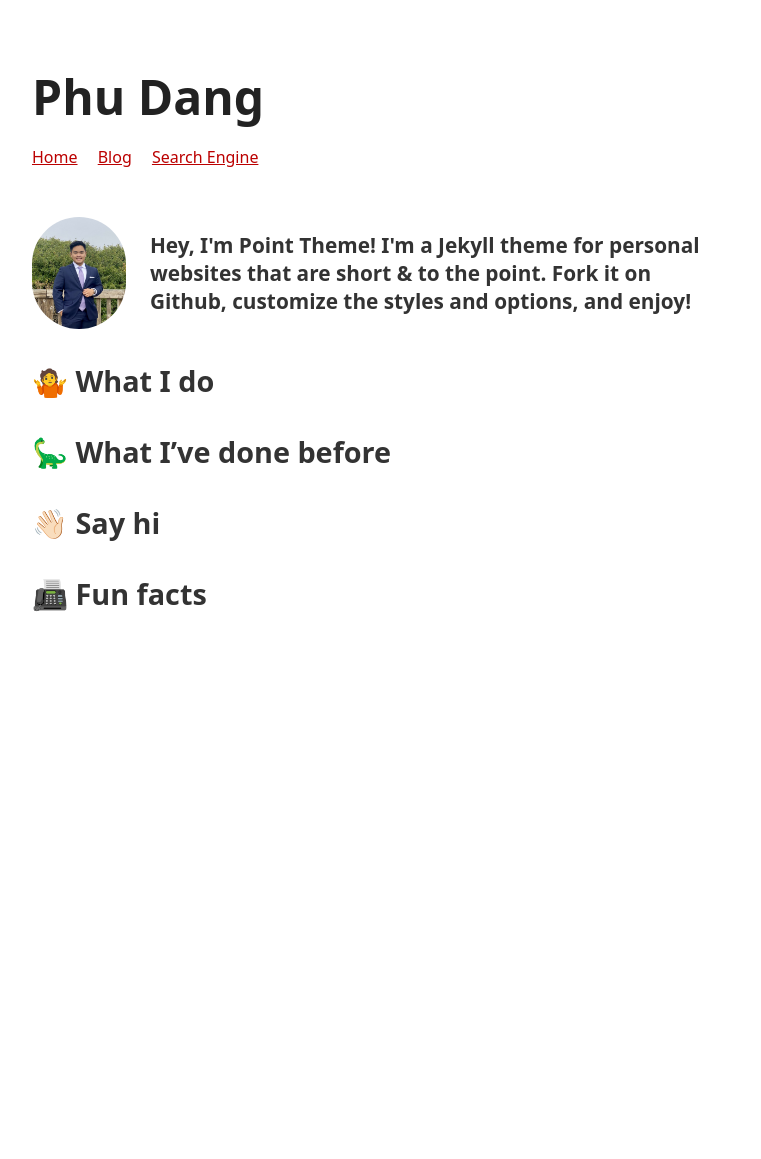
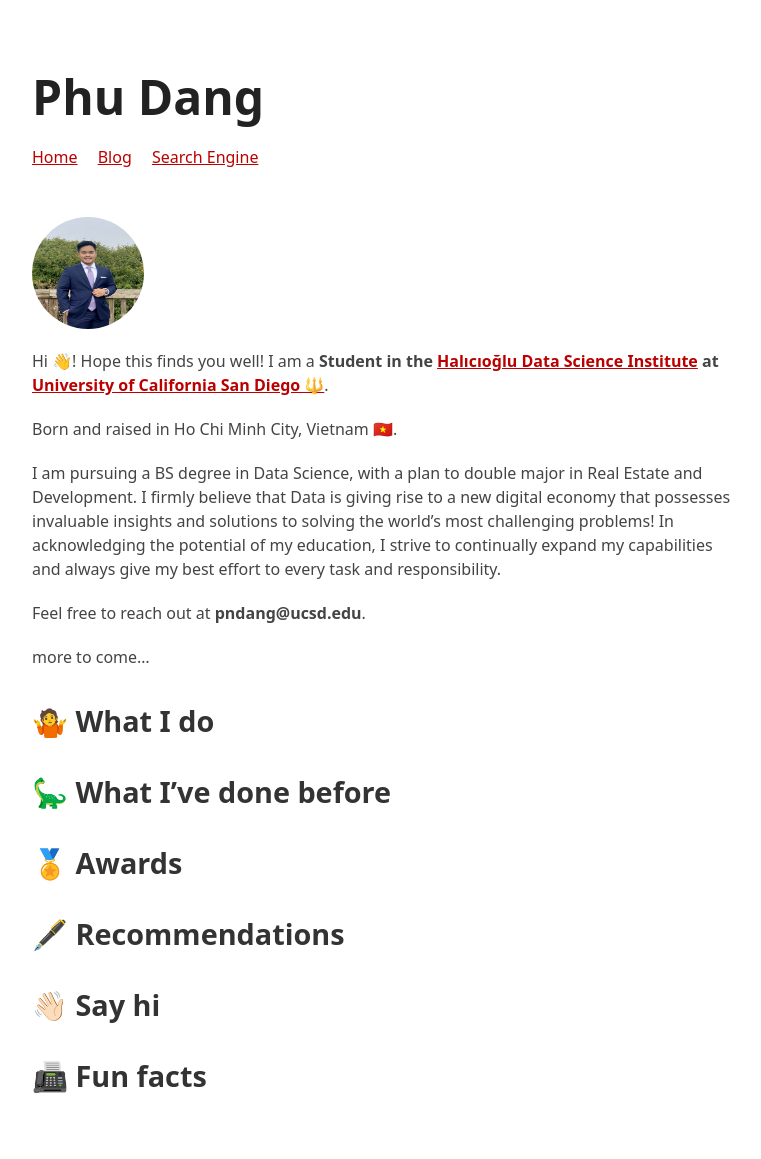
Before and after one commit to pndang/pndang.github.io, a Jekyll site: the page built from index.md, in a window 1280 px wide. Shown: the whole page, without its empty margins (258-1019 px from the left). Built offline with Jekyll 4.4.1, drawn with Linux system fonts in a browser that asks for light colours; our own code applies the rules of GitHub Pages for plain Markdown files; before the commit the page ends 900 px from its top, so only the background shows below that.

Commit message:
Save my work

```diff
--- a/_config.yml
+++ b/_config.yml
@@ -27,16 +27,16 @@ nav-links:
 # for the homepage image + big text next to it
 greeting_image: /assets/IMG-8957.jpg
 # 100-200 characters recommended
-greeting_text: Hey, I'm Point Theme! I'm a Jekyll theme for personal websites that are short & to the point. Fork it on Github, customize the styles and options, and enjoy!
+# greeting_text: Hey, I'm Point Theme! I'm a Jekyll theme for personal websites that are short & to the point. Fork it on Github, customize the styles and options, and enjoy!
 
 # show blog post excerpts on blog page
 show_excerpts: false
 excerpt_word_count: 70
 
 # long date: April 20, 1969
-long_date: false
+long_date: true
 # short date: Apr ‘69
-short_date: true
+short_date: false
 
 #
 #
--- a/index.md
+++ b/index.md
@@ -1,10 +1,24 @@
 ---
 ---
+Hi 👋! Hope this finds you well! I am a **Student in the [Halıcıoğlu Data Science Institute](https://datascience.ucsd.edu) at [University of California San Diego 🔱](https://www.ucsd.edu)**.
+
+Born and raised in Ho Chi Minh City, Vietnam 🇻🇳.
+
+I am pursuing a BS degree in Data Science, with a plan to double major in Real Estate and Development. I firmly believe that Data is giving rise to a new digital economy that possesses invaluable insights and solutions to solving the world's most challenging problems! In acknowledging the potential of my education, I strive to continually expand my capabilities and always give my best effort to every task and responsibility.
+
+Feel free to reach out at **pndang@ucsd.edu**.
+
+more to come...
+
 
 ## 🤷 What I do
 
 ## 🦕 What I've done before
 
+## 🏅 Awards
+
+## 🖋️ Recommendations
+
 ## 👋🏻 Say hi
 
 ## 📠 Fun facts
```
